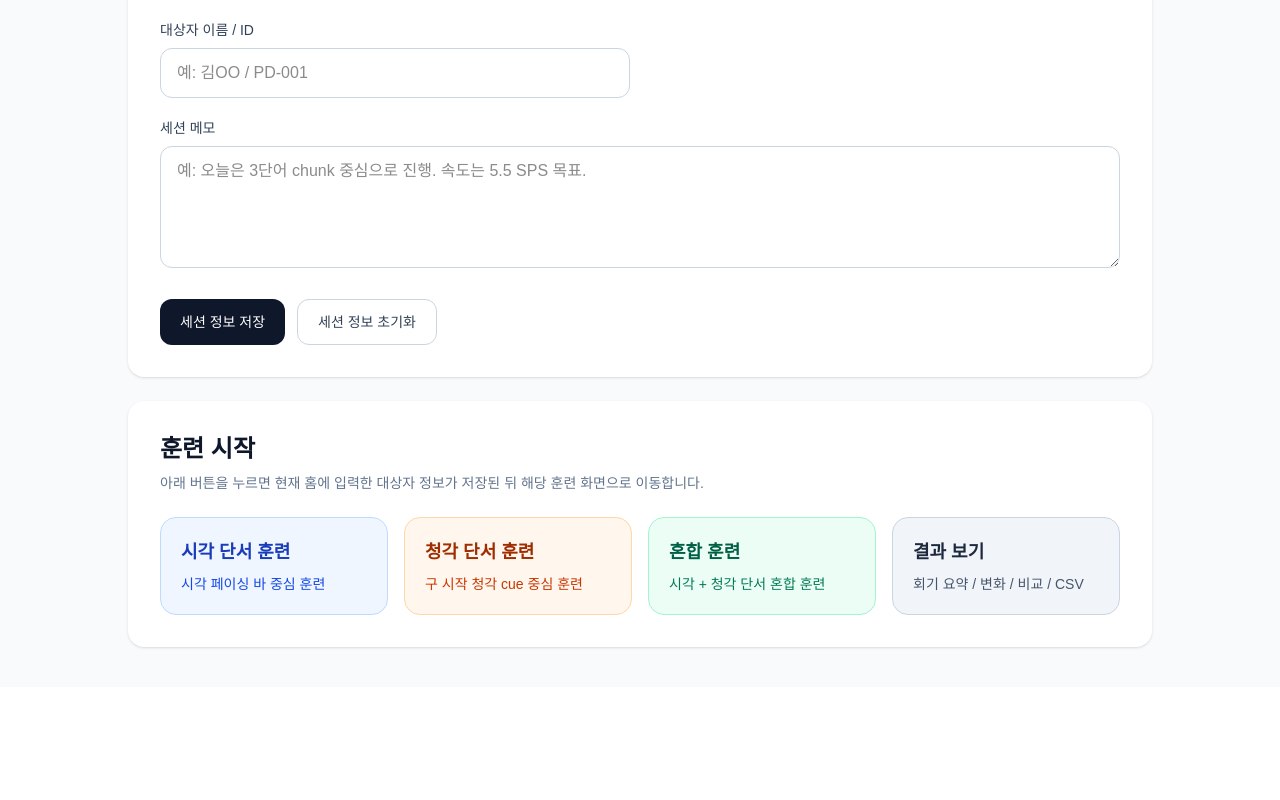
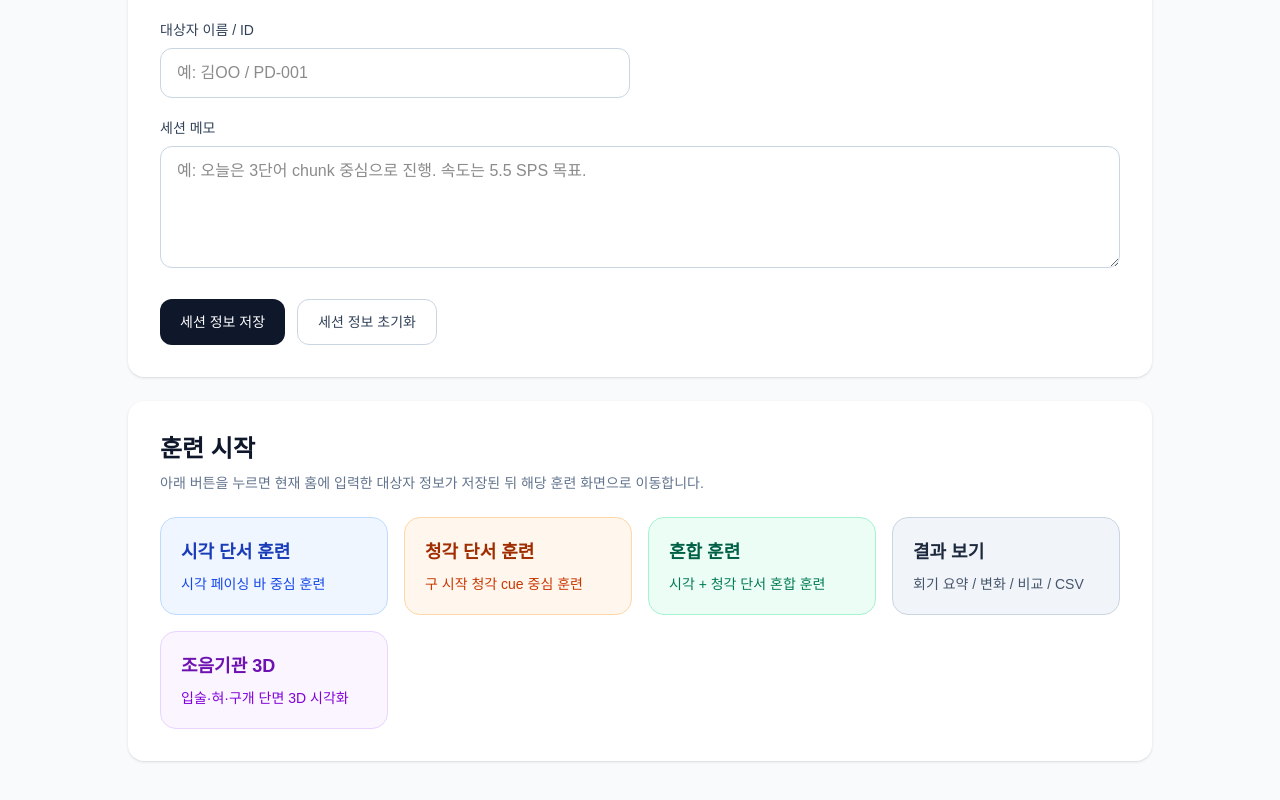
Before and after one commit to ondam0047/pd-pace-trainer, a Next.js app: page / in a window 1280 px wide. Shown: the part 296-1096 px from the top of the page. Before the commit the page ends 983 px from the top, so only its background shows below. Built offline with nearby package versions, Linux system fonts and the light colour scheme.

Commit message:
feat(home): add 조음기관 3D card linking to /articulator
홈 허브에서 조음기관 3D 뷰어로 바로 이동할 수 있도록 카드 버튼 추가.

```diff
--- a/app/page.tsx
+++ b/app/page.tsx
@@ -186,6 +186,18 @@ export default function HomePage() {
                 회기 요약 / 변화 / 비교 / CSV
               </div>
             </button>
+
+            <button
+              onClick={() => moveTo("/articulator")}
+              className="rounded-2xl border border-purple-200 bg-purple-50 px-5 py-5 text-left transition hover:shadow-sm"
+            >
+              <div className="text-lg font-semibold text-purple-800">
+                조음기관 3D
+              </div>
+              <div className="mt-2 text-sm text-purple-700">
+                입술·혀·구개 단면 3D 시각화
+              </div>
+            </button>
           </div>
         </section>
       </div>
```
